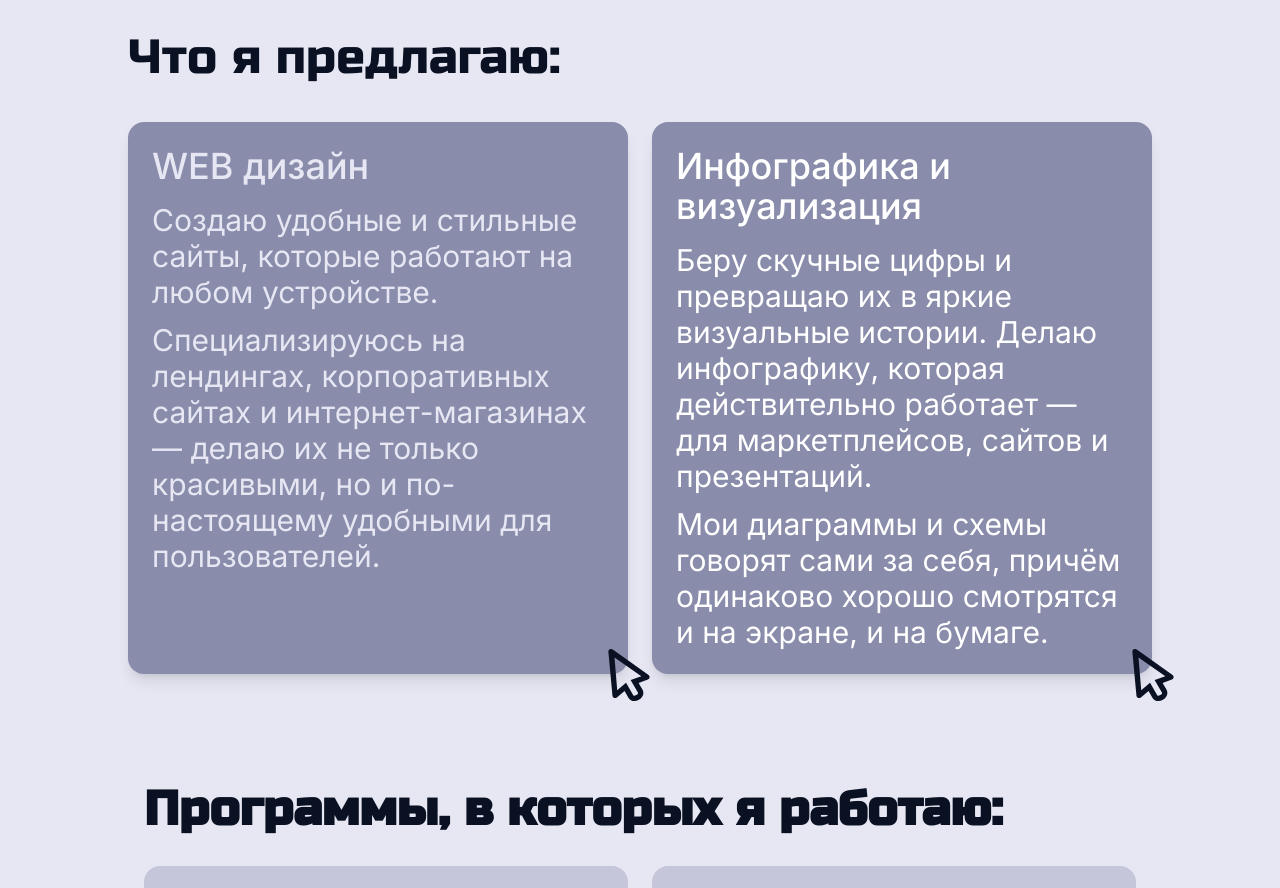
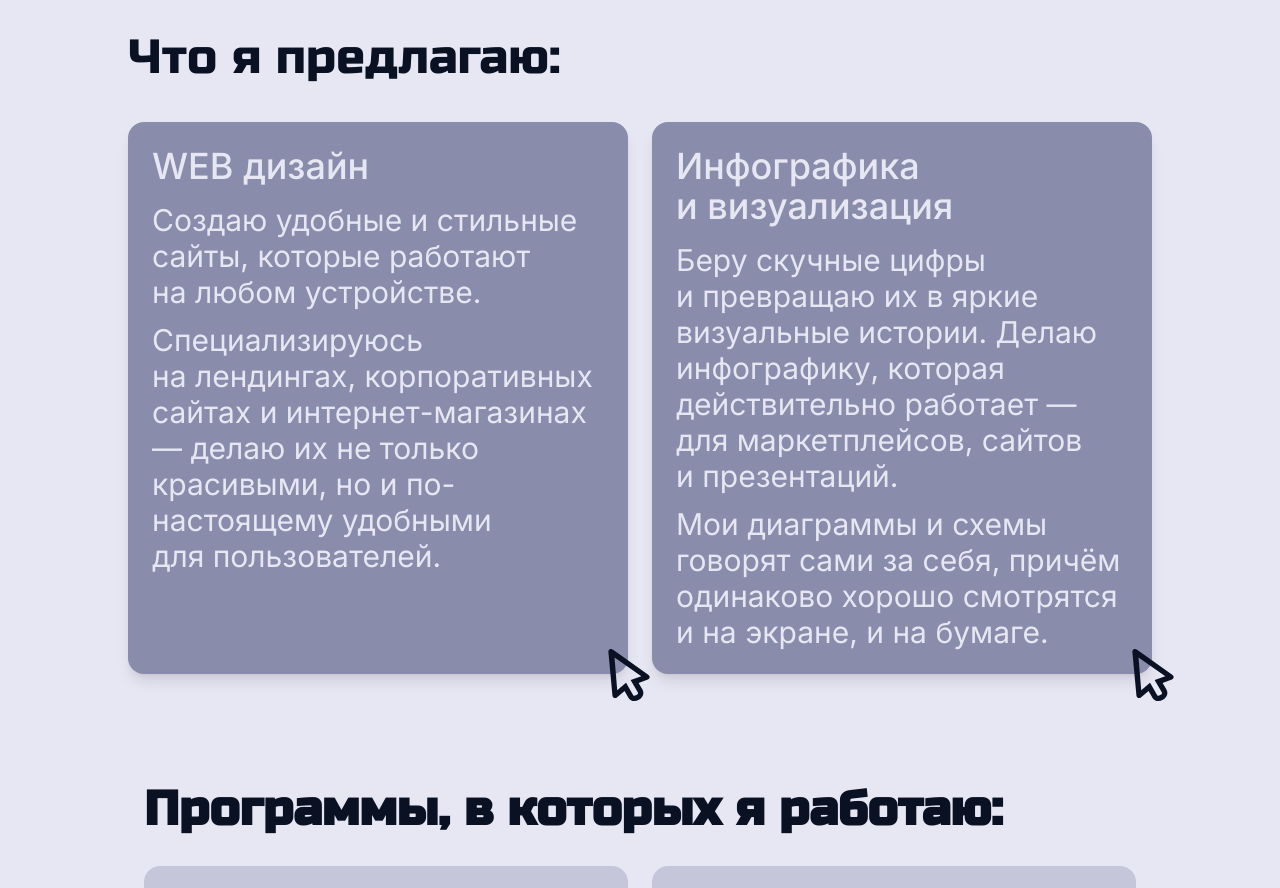
Before and after one commit to WiperZ69/sun-portfolio, a Next.js app: page / in a window 1280 px wide. Shown: the part 2140-3028 px from the top of the page. Built offline with nearby package versions, Linux system fonts and the light colour scheme.

Commit message:
add some fix

```diff
--- a/src/components/AboutMeSection.tsx
+++ b/src/components/AboutMeSection.tsx
@@ -1,9 +1,18 @@
 'use client'
 
+import { fixWidows } from '@/lib/typography'
 import { motion } from 'framer-motion'
 import Image from 'next/image'
 
 export default function AboutMeSection() {
+	const pOne =
+		'Я — дизайнер из Иркутска, создающий визуальные решения для цифровых продуктов. Специализируюсь на инфографике, веб-интерфейсах и презентациях.'
+	const pTwo =
+		'Моя философия: баланс эстетики и функциональности. Работаю, чтобы продукты не только привлекали внимание, но и превращали сложное в простое.'
+	const pThree = 'Визуализирую даже списки покупок'
+	const pFour = 'В детстве рисовала на обоях… Теперь это называется UX-скетчинг'
+	const pFive = 'Калининград-Москва: собираю города по кусочкам, как арт-проект'
+	const pSix = 'Могу выписывать узоры неделю, но собрать чемодан — за час'
 	return (
 		<section className='py-8 sm:py-16 px-4 sm:px-6 md:px-8 lg:px-12'>
 			<div className='max-w-5xl mx-auto flex flex-col gap-20'>
@@ -41,14 +50,10 @@ export default function AboutMeSection() {
 						viewport={{ once: true }}
 						className='lg:w-1/2 text-xl sm:text-3xl text-secondary leading-relaxed font-inter text-center lg:text-left'
 					>
-						Я — дизайнер из Иркутска, создающий визуальные решения для цифровых
-						продуктов. Специализируюсь на инфографике, веб-интерфейсах и
-						презентациях.
+						{fixWidows(pOne)}
 						<br />
 						<br />
-						Моя философия: баланс эстетики и функциональности. Работаю, чтобы
-						продукты не только привлекали внимание, но и превращали сложное в
-						простое.
+						{fixWidows(pTwo)}
 					</motion.p>
 				</motion.div>
 
@@ -87,18 +92,18 @@ export default function AboutMeSection() {
 						className='lg:w-1/2 text-xl sm:text-3xl text-secondary space-y-6 font-inter'
 					>
 						{[
-							{ img: '/one.png', text: 'Визуализирую даже списки покупок' },
+							{ img: '/one.png', text: fixWidows(pThree) },
 							{
 								img: '/two.png',
-								text: 'В детстве рисовала на обоях… Теперь это называется UX-скетчинг',
+								text: fixWidows(pFour),
 							},
 							{
 								img: '/three.png',
-								text: 'Калининград-Москва: собираю города по кусочкам, как арт-проект',
+								text: fixWidows(pFive),
 							},
 							{
 								img: '/four.png',
-								text: 'Могу выписывать узоры неделю, но собрать чемодан — за час',
+								text: fixWidows(pSix),
 							},
 						].map((item, index) => (
 							<motion.li
--- a/src/components/Gallery.tsx
+++ b/src/components/Gallery.tsx
@@ -29,7 +29,7 @@ export default function ExpandableGallery({
 		<div className='mt-6'>
 			<button
 				onClick={() => setIsOpen(!isOpen)}
-				className='w-full text-left text-2xl md:text-4xl font-semibold bg-gray-200 font-[Russo_One] px-4 py-3 rounded-lg transition-all hover:bg-gray-300 cursor-pointer'
+				className='w-full text-left text-2xl md:text-4xl font-semibold bg-[#E6E7F3] font-[Russo_One] px-4 py-3 rounded-lg transition-all hover:bg-[#F3F3FA] cursor-pointer'
 			>
 				{title}
 				<span className='float-left'>{isOpen ? '▲' : '▼'}</span>
--- a/src/components/ProgramsSection.tsx
+++ b/src/components/ProgramsSection.tsx
@@ -1,5 +1,6 @@
 'use client'
 
+import { fixWidows } from '@/lib/typography'
 import { motion } from 'framer-motion'
 import Image from 'next/image'
 
@@ -54,7 +55,7 @@ export default function Tools() {
 				viewport={{ once: true }}
 				className='text-2xl md:text-5xl font-bold mb-8 font-[Russo_One]'
 			>
-				Программы, в которых я работаю:
+				Программы, в{'\u00A0'}которых я{'\u00A0'}работаю:
 			</motion.h2>
 
 			<motion.div
@@ -87,7 +88,7 @@ export default function Tools() {
 							{tool.name}
 						</h3>
 						<p className='text-base md:text-3xl text-[#333]'>
-							{tool.description}
+							{fixWidows(tool.description)}
 						</p>
 					</motion.div>
 				))}
--- a/src/components/ServicesSection.tsx
+++ b/src/components/ServicesSection.tsx
@@ -46,13 +46,14 @@ export default function Services() {
 					>
 						<h3 className='text-lg md:text-4xl font-medium mb-4'>WEB дизайн</h3>
 						<p className='mb-3 text-base md:text-3xl'>
-							Создаю удобные и стильные сайты, которые работают на любом
-							устройстве.
+							Создаю удобные и{'\u00A0'}стильные сайты, которые работают на
+							{'\u00A0'}любом устройстве.
 						</p>
 						<p className='text-base md:text-3xl'>
-							Специализируюсь на лендингах, корпоративных сайтах и
-							интернет-магазинах — делаю их не только красивыми, но и
-							по-настоящему удобными для пользователей.
+							Специализируюсь на{'\u00A0'}лендингах, корпоративных сайтах и
+							{'\u00A0'}интернет-магазинах — делаю их{'\u00A0'}не{'\u00A0'}
+							только красивыми, но{'\u00A0'}и{'\u00A0'}по-настоящему удобными
+							для{'\u00A0'}пользователей.
 						</p>
 						<Image
 							className='absolute -bottom-5.5 -right-0.5 md:-bottom-7 md:-right-7 group-hover:bg-[url(/fArrow.svg)] transition-all duration-300 bg-no-repeat bg-bottom pointer-events-none'
@@ -67,19 +68,21 @@ export default function Services() {
 					<motion.div
 						variants={cardVariants}
 						whileHover={{ scale: 1 }}
-						className='group bg-[#898CAB] text-white rounded-2xl p-6 shadow-lg relative hover:bg-[#8387C4] transition-all duration-300'
+						className='group bg-[#898CAB] text-[#e6e7f3] rounded-2xl p-6 shadow-lg relative hover:bg-[#8387C4] transition-all duration-300'
 					>
 						<h3 className='text-lg md:text-4xl font-medium mb-4'>
-							Инфографика и визуализация
+							Инфографика и{'\u00A0'}визуализация
 						</h3>
 						<p className='mb-3 text-base md:text-3xl'>
-							Беру скучные цифры и превращаю их в яркие визуальные истории.
-							Делаю инфографику, которая действительно работает — для
-							маркетплейсов, сайтов и презентаций.
+							Беру скучные цифры и{'\u00A0'}превращаю их{'\u00A0'}в{'\u00A0'}
+							яркие визуальные истории. Делаю инфографику, которая действительно
+							работает — для{'\u00A0'}маркетплейсов, сайтов и{'\u00A0'}
+							презентаций.
 						</p>
 						<p className='text-base md:text-3xl'>
-							Мои диаграммы и схемы говорят сами за себя, причём одинаково
-							хорошо смотрятся и на экране, и на бумаге.
+							Мои диаграммы и{'\u00A0'}схемы говорят сами за{'\u00A0'}себя,
+							причём одинаково хорошо смотрятся и{'\u00A0'}на{'\u00A0'}экране, и
+							{'\u00A0'}на{'\u00A0'}бумаге.
 						</p>
 						<Image
 							className='absolute -bottom-5.5 -right-0.5 md:-bottom-7 md:-right-7 group-hover:bg-[url(/fArrow.svg)] transition-all duration-300 bg-no-repeat bg-bottom pointer-events-none'
--- /dev/null
+++ b/src/lib/typography.ts
@@ -0,0 +1,6 @@
+export function fixWidows(text: string): string {
+	return text.replace(
+		/ (?=(?:в|и|с|к|о|у|а|но|на|не|по|за|от|из|до|не|без|над|для|при|об|со|же|ли|да)\b)/gi,
+		'\u00A0'
+	)
+}
```
